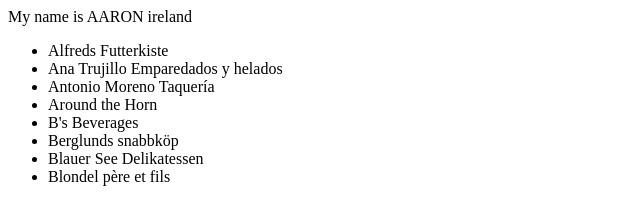
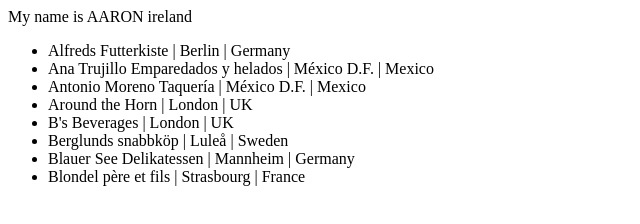
Before and after one commit to aIreland95/javascript, a plain HTML site: page AngularJS/test.html in a window 1280 px wide. Shown: the whole page, without its empty margins (0-640 px from the left). Drawn offline with nearby package versions, Linux system fonts and the light colour scheme.

Commit message:
adding more from json file

```diff
--- a/AngularJS/test.html
+++ b/AngularJS/test.html
@@ -12,7 +12,7 @@
 
       <ul>
         <li ng-repeat="x in myData">
-          {{ x.Name }}
+          {{ x.Name }} | {{ x.City }} | {{ x.Country }}
         </li>
       </ul>
 
```
